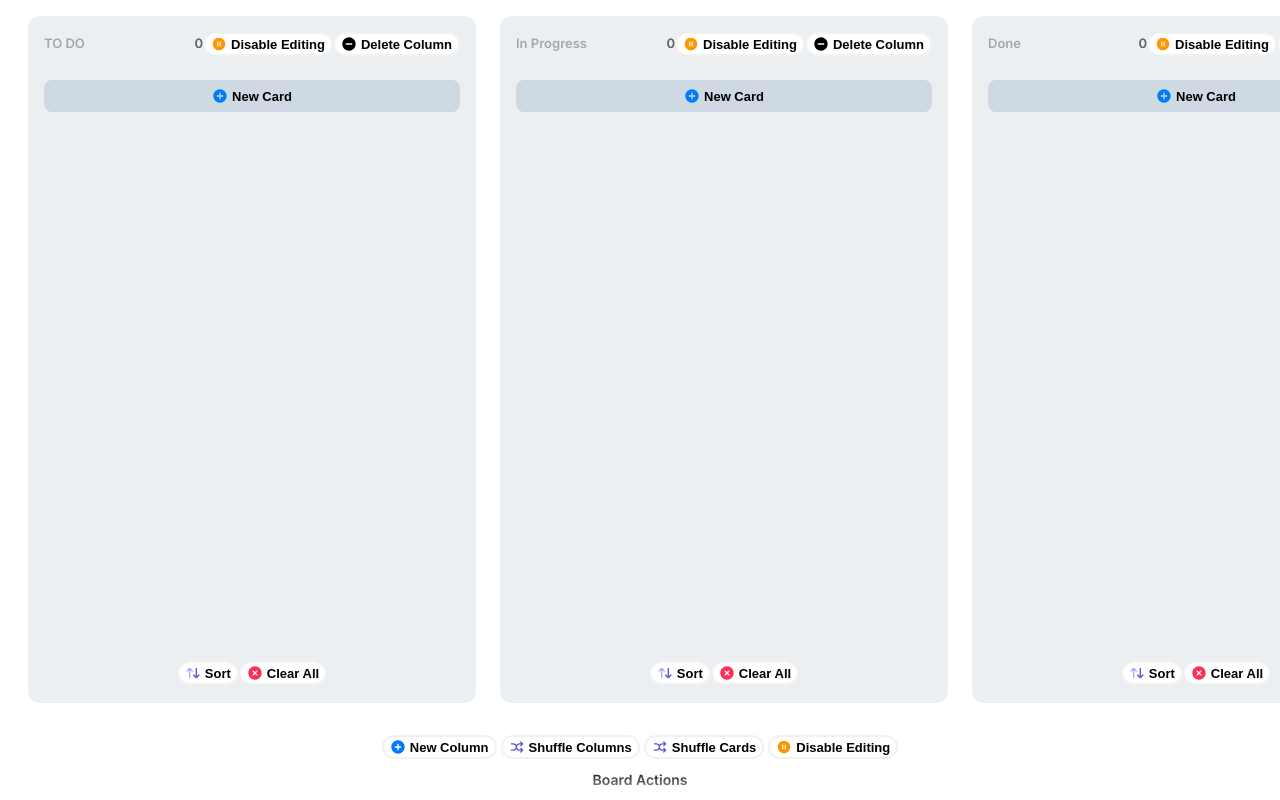
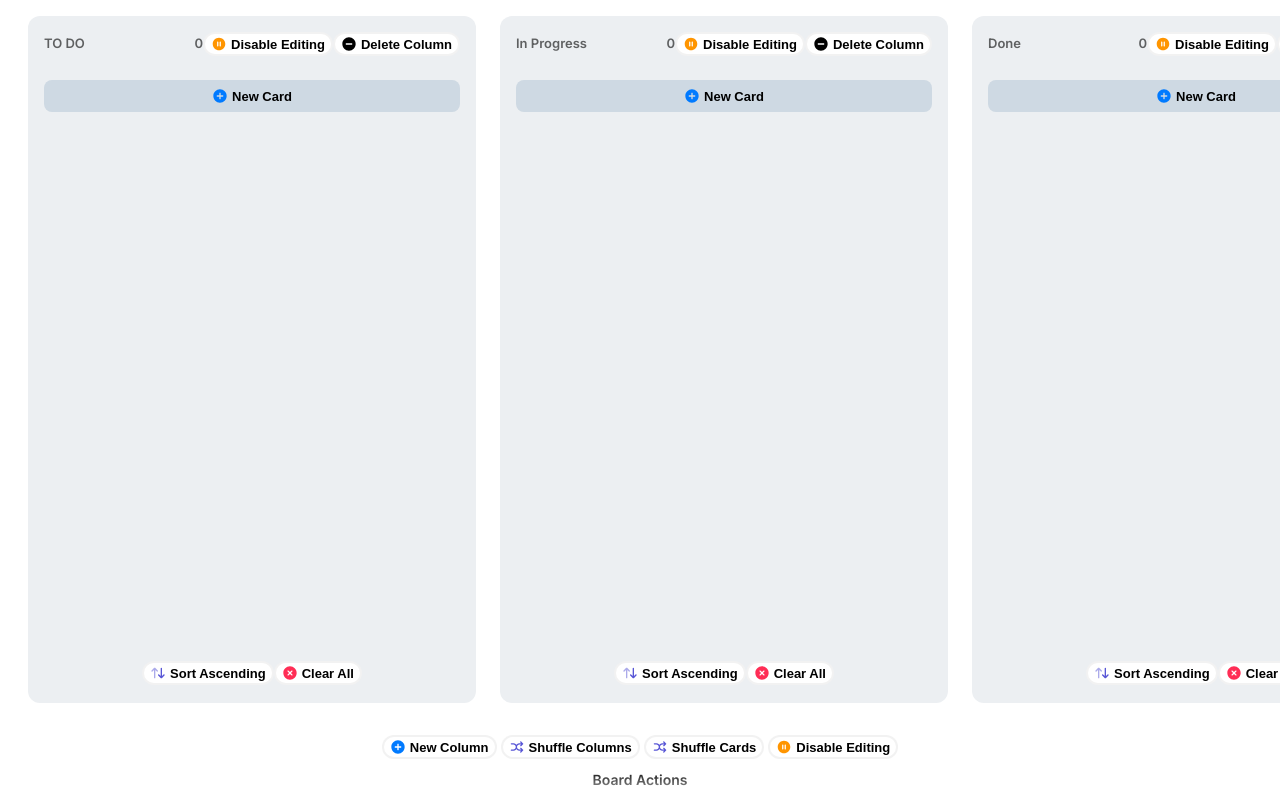
Before and after one commit to moskit33/kanban_board, a Vue app: page / in a window 1280 px wide. Built offline with nearby package versions, Linux system fonts and the light colour scheme.

Commit message:
implement add, edit, delete, and sort logic for cards

```diff
--- a/src/components/Board.vue
+++ b/src/components/Board.vue
@@ -9,6 +9,11 @@
         @update-title="updateTitle"
         @delete-column="deleteColumn"
         @toggle-editing="toggleColumnEditing"
+        @add-card="addCard"
+        @sort-cards="sortCards"
+        @clear-cards="clearCards"
+        @update-card="updateCard"
+        @delete-card="deleteCard"
       />
     </div>
     <div class="board-actions">
@@ -50,7 +55,9 @@ import BaseButton from "./BaseButton.vue";
 const initialColumns = ["TO DO", "In Progress", "Done"];
 const columns = reactive([]);
 const newColumnId = ref(1);
+const newCardId = ref(1);
 const isDisabledGlobal = ref(false);
+
 onMounted(() => {
   initialColumns.forEach((title, index) => {
     columns.push({
@@ -59,26 +66,27 @@ onMounted(() => {
       cards: [],
       isNew: false,
       isEditingDisabled: false,
+      sortBy: "asc",
     });
   });
 });
 
 function addColumn() {
   columns.push({
-    id: newColumnId.value,
-    title: `New Column`,
+    id: newColumnId.value++,
+    title: "",
     cards: [],
     isNew: true,
+    sortBy: "asc",
   });
-  newColumnId.value++;
 }
 
 function updateTitle(newTitle, columnId) {
   const column = columns.find((col) => col.id === columnId);
-  if (column) {
-    column.title = newTitle;
-    column.isNew = false;
-  }
+  if (!column) return;
+
+  column.title = newTitle;
+  column.isNew = false;
 }
 
 function deleteColumn(columnId) {
@@ -100,6 +108,55 @@ function toggleEditingGlobal() {
 function toggleColumnEditing(columnId) {
   const column = columns.find((col) => col.id === columnId);
   if (column) column.isEditingDisabled = !column.isEditingDisabled;
+}
+
+function addCard(columnId) {
+  const column = columns.find((col) => col.id === columnId);
+  if (!column) return;
+
+  column.cards.push({
+    id: newCardId.value++,
+    title: "",
+    description: "",
+    isNew: true,
+  });
+}
+
+function sortCards(columnId) {
+  const column = columns.find((col) => col.id === columnId);
+  if (!column) return;
+
+  column.sortBy = column.sortBy === "asc" ? "desc" : "asc";
+  column.cards.sort((a, b) =>
+    column.sortBy === "asc"
+      ? a.title.localeCompare(b.title)
+      : b.title.localeCompare(a.title)
+  );
+}
+
+function clearCards(columnId) {
+  const column = columns.find((col) => col.id === columnId);
+  if (column) column.cards.splice(0, column.cards.length);
+}
+
+function updateCard(columnId, cardData) {
+  const column = columns.find((col) => col.id === columnId);
+  if (!column) return;
+
+  const card = column.cards.find((c) => c.id === cardData.id);
+  if (!card) return;
+
+  card.title = cardData.title;
+  card.description = cardData.description;
+  card.isNew = false;
+}
+
+function deleteCard(columnId, cardId) {
+  const column = columns.find((col) => col.id === columnId);
+  if (!column) return;
+
+  const index = column.cards.findIndex((c) => c.id === cardId);
+  if (index !== -1) column.cards.splice(index, 1);
 }
 </script>
 <style>
--- a/src/components/Card.vue
+++ b/src/components/Card.vue
@@ -1,24 +1,145 @@
 <template>
-  <div class="card">
-    <p class="card__title">{{ title }}</p>
-    <p class="card__description">{{ description }}</p>
+  <div
+    class="card"
+    @dblclick="startEditing"
+    @contextmenu.prevent="onDelete"
+    @blur="updateCard"
+  >
+    <p
+      class="card__title"
+      :contenteditable="isEditing"
+      @keydown.enter.prevent="updateCard"
+      @input="onInput"
+      ref="titleInput"
+    >
+      {{ card.title }}
+    </p>
+    <p
+      class="card__description"
+      :contenteditable="isEditing"
+      @keydown.enter.prevent="updateCard"
+      @input="onInput"
+      ref="descriptionInput"
+    >
+      {{ card.description }}
+    </p>
+    <div class="card__actions" v-if="isEditing">
+      <BaseButton
+        class="card__button"
+        text="Save Changes"
+        icon="save"
+        @click="updateCard"
+        :disabled="!hasChanges"
+      />
+      <BaseButton
+        class="card__button"
+        text="Cancel"
+        icon="cancel"
+        @click="cancelEditing"
+      />
+    </div>
   </div>
 </template>
 
 <script setup>
-import { ref } from "vue";
+import { ref, onMounted, nextTick } from "vue";
 import BaseButton from "./BaseButton.vue";
 
 const props = defineProps({
-  title: {
-    type: String,
-    required: true,
+  card: {
+    type: Object,
+    default: () => ({}),
   },
-  description: {
-    type: String,
-    default: "",
+  isDisabled: {
+    type: Boolean,
+    default: false,
   },
 });
+
+const emit = defineEmits(["update-card", "delete-card"]);
+
+const titleInput = ref(null);
+const descriptionInput = ref(null);
+const isEditing = ref(false);
+const originalTitle = ref("");
+const originalDescription = ref("");
+const hasChanges = ref(false);
+
+onMounted(() => {
+  if (props.card.isNew && titleInput.value) {
+    isEditing.value = true;
+    nextTick(() => {
+      if (titleInput.value) {
+        titleInput.value.focus();
+        titleInput.value.textContent = "";
+      }
+    });
+  }
+});
+
+function updateCard() {
+  if (!hasChanges) return;
+
+  const updatedCard = {
+    id: props.card.id,
+    title: titleInput.value?.textContent?.trim() || "",
+    description: descriptionInput.value?.textContent?.trim() || "",
+  };
+
+  emit("update-card", updatedCard);
+
+  isEditing.value = false;
+  hasChanges.value = false;
+}
+
+function startEditing() {
+  if (props.isDisabled) return;
+
+  isEditing.value = true;
+  originalTitle.value = props.card.title;
+  originalDescription.value = props.card.description;
+
+  nextTick(() => {
+    titleInput.value.focus();
+  });
+}
+
+function cancelEditing() {
+  if (props.card.isNew) {
+    return emit("delete-card", props.card.id);
+  }
+
+  restoreOriginalData();
+
+  isEditing.value = false;
+  hasChanges.value = false;
+}
+
+function restoreOriginalData() {
+  titleInput.value.textContent = props.card.title;
+  descriptionInput.value.textContent = props.card.description;
+}
+
+function onInput() {
+  if (!isEditing.value) return;
+
+  const currentContent = {
+    title: titleInput.value?.textContent?.trim() || "",
+    description: descriptionInput.value?.textContent?.trim() || "",
+  };
+  hasChanges.value = hasContentChanged(currentContent);
+}
+
+function hasContentChanged(currentContent) {
+  return (
+    currentContent.title !== originalTitle.value ||
+    currentContent.description !== originalDescription.value
+  );
+}
+
+function onDelete() {
+  emit("delete-card", props.card.id);
+}
 </script>
 
 <style>
@@ -36,9 +157,26 @@ const props = defineProps({
   font-weight: 600;
   color: rgba(0, 0, 0, 0.9);
   margin: 0 0 4px;
+  min-height: 20px;
 }
 .card__description {
   color: rgba(0, 0, 0, 0.3);
   margin: 0;
+  min-height: 20px;
+  font-weight: 600;
+}
+
+.card__title:focus,
+.card__description:focus {
+  outline: 2px solid #007bff;
+}
+
+.card__actions {
+  display: flex;
+  justify-content: flex-start;
+  margin-top: 8px;
+}
+.card__button {
+  margin-right: 4px;
 }
 </style>
--- a/src/components/Column.vue
+++ b/src/components/Column.vue
@@ -33,14 +33,36 @@
       <Card
         v-for="card in props.columnData.cards"
         :key="card.id"
-        :title="card.title"
-        :description="card.description"
+        :card="card"
+        :isDisabled="isDisabled"
+        @update-card="emit('update-card', props.columnData.id, $event)"
+        @delete-card="emit('delete-card', props.columnData.id, $event)"
       />
     </div>
-    <BaseButton class="new-card-button" text="New Card" icon="create" />
+    <BaseButton
+      class="new-card-button"
+      text="New Card"
+      icon="create"
+      :disabled="isDisabled"
+      @click="addCard"
+    />
     <div class="column-actions">
-      <BaseButton text="Sort" icon="sort" />
-      <BaseButton text="Clear All" icon="clear" />
+      <BaseButton
+        :text="
+          props.columnData.sortBy === 'asc'
+            ? 'Sort Ascending'
+            : 'Sort Descending'
+        "
+        icon="sort"
+        :disabled="isDisabled"
+        @click="emit('sort-cards', props.columnData.id)"
+      />
+      <BaseButton
+        text="Clear All"
+        icon="clear"
+        :disabled="isDisabled"
+        @click="emit('clear-cards', props.columnData.id)"
+      />
     </div>
   </div>
 </template>
@@ -60,7 +82,16 @@ const props = defineProps({
     default: false,
   },
 });
-const emit = defineEmits(["update-title", "delete-column", "toggle-editing"]);
+const emit = defineEmits([
+  "update-title",
+  "delete-column",
+  "toggle-editing",
+  "add-card",
+  "sort-cards",
+  "clear-cards",
+  "update-card",
+  "delete-card",
+]);
 
 const titleInput = ref(null);
 const isDisabled = computed(() => props.columnData.isEditingDisabled);
@@ -89,6 +120,12 @@ function updateColumnTitle() {
 }
 function toogleEditingDisabled() {
   emit("toggle-editing", props.columnData.id);
+}
+
+function addCard() {
+  if (isDisabled.value) return;
+
+  emit("add-card", props.columnData.id);
 }
 </script>
 
@@ -127,7 +164,7 @@ function toogleEditingDisabled() {
 .column-header__title {
   font-size: 13px;
   font-weight: 600;
-  color: rgba(0, 0, 0, 0.3);
+  color: rgba(0, 0, 0, 0.6);
   margin: 0 auto 0 0;
   width: 140px;
   text-align: left;
```
